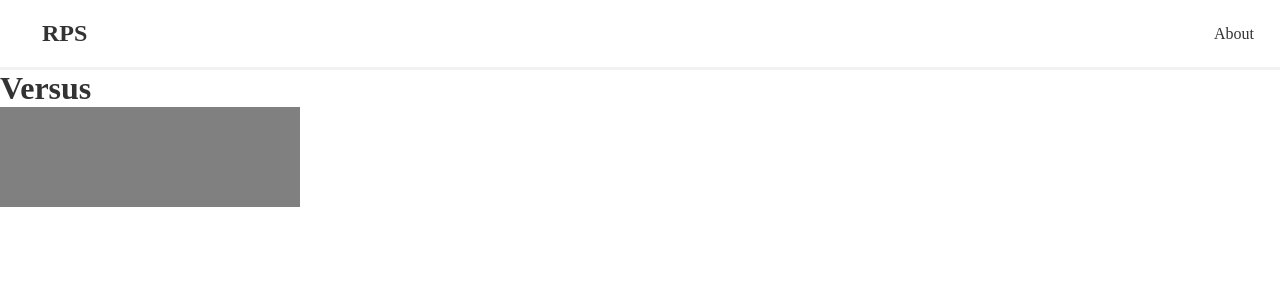
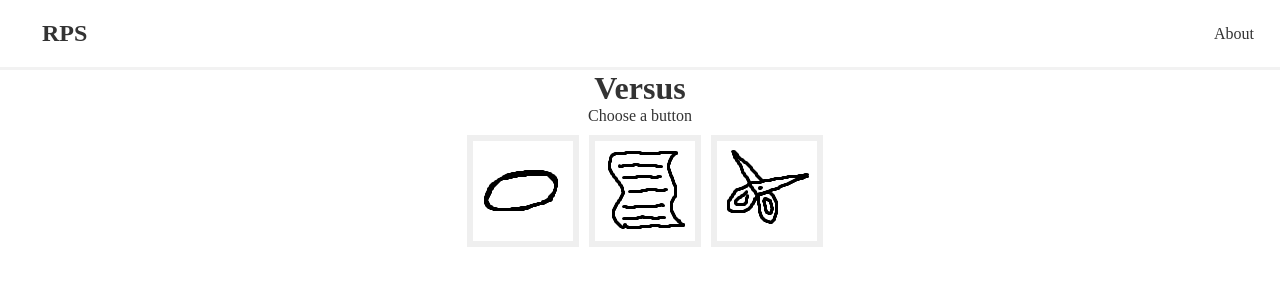
Before and after one commit to Waffle38/1030510130_BS441_WebYazilimGelistirme, a React app: page /versus in a window 1280 px wide. Shown: the top 300 px of the page. Built offline with nearby package versions, Linux system fonts and the light colour scheme.

Commit message:
added buttons to the home and versus components. Added styling

```diff
--- a/public/style.css
+++ b/public/style.css
@@ -27,26 +27,55 @@
 }
 
 .home {
-    align-items: center;
-    padding: 20px;
-    max-width: 300px;
+    display: table;
+    text-align: center;
     margin: 0 auto;
 }
 
-.modes a {
-    margin-left: 16px;
-    text-decoration: none;
-    padding: 6px;
+.modes {
+    align-items: center;
 }
 
-.modes a:hover {
-    color: #f1356d;
+.modes button{
+    padding: 6px;
+    background-color: white;
+    margin-left: 6px;
+    margin-top: 10px;
+    color: black;
+    border: 2px solid #4CAF50; /* Green */
+    transition-duration: 0.2s;
 }
 
-.versus img {
-    filter: contrast(0);
+.modes button:hover{
+    background: #4CAF50;
 }
 
-.versus img:hover{
-    filter: contrast(1);
+.modes a{
+    text-decoration: none;
+    transition-duration: 0.2s;
 }
+
+.modes a:hover{
+    text-decoration: none;
+    color: white;
+}
+
+.versus {
+    display: table;
+    margin: 0 auto;
+    text-align: center;
+}
+
+.buttons button{
+    padding: 6px;
+    display: flex;
+    float: left;
+    border: none;
+    margin-left: 10px;
+    margin-top: 10px;
+    transition-duration: 0.2s;
+}
+
+.buttons button:hover{
+    background-color: #4CAF50;
+}
--- a/src/Home.jsx
+++ b/src/Home.jsx
@@ -9,8 +9,8 @@ export function Home()
             <h1>Welcome to RPS</h1>
             <p>Choose a mode</p>
             <div className="modes">
-                <Link to="/versus">Versus</Link>
-                <Link to="/town">Town</Link>
+                <button><Link to="/versus">Versus</Link></button>
+                <button><Link to="/town">Town</Link></button>
             </div>
         </div>
     );
--- a/src/Versus.jsx
+++ b/src/Versus.jsx
@@ -5,9 +5,12 @@ export function Versus()
     return (
         <div className="versus">
             <h1>Versus</h1>
-            <img src="images/Rock.png" alt="Rock"></img>
-            <img src="images/Paper.png" alt="Papers"></img>
-            <img src="images/Scissors.png" alt="Scissors"></img>
+            <p>Choose a button</p>
+            <div className="buttons">
+                <button><img src="images/Rock.png" alt="Rock"/></button>
+                <button><img src="images/Paper.png" alt="Papers"/></button>
+                <button><img src="images/Scissors.png" alt="Scissors"/></button>
+            </div>
         </div>
     );
 }
```
